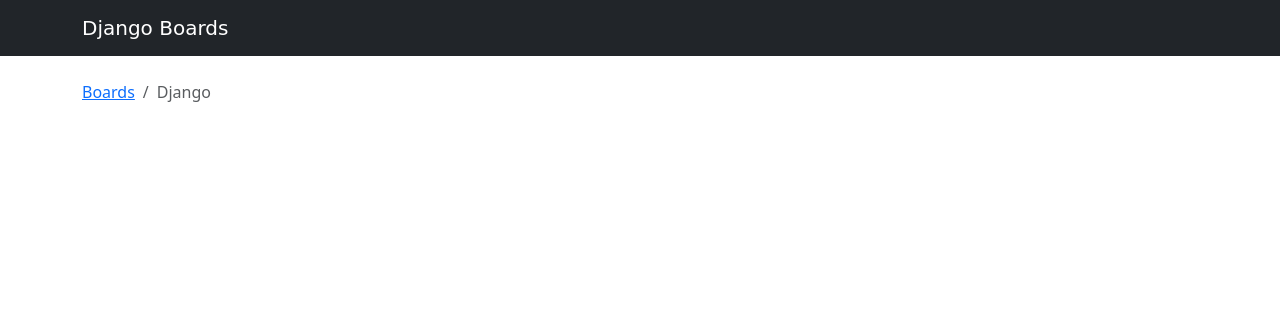
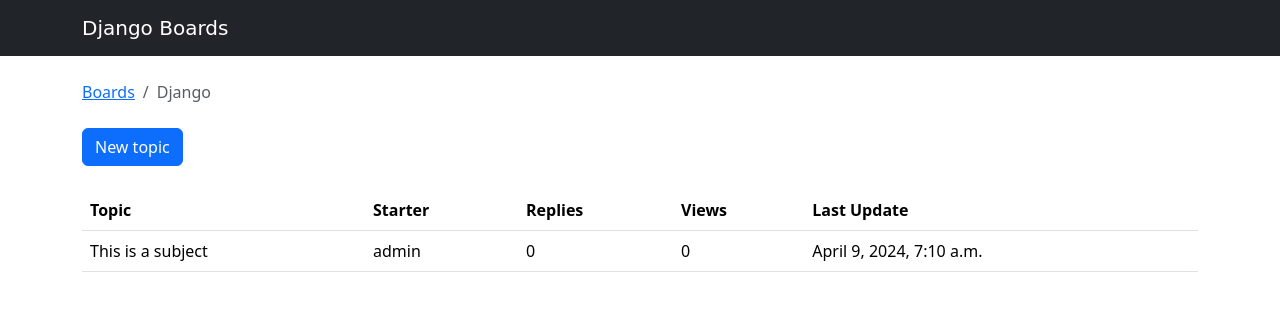
Before and after one commit to ruman-metahorizon/django_12_00_march_25, a Django app: page /boards/1/ in a window 1280 px wide. Shown: the top 316 px of the page. Run offline with Django 5.2, Linux system fonts and the light colour scheme; data comes from the database, SQL or seed files in the repository; some libraries are stand-ins or nearby versions; some web fonts are replaced.

Commit message:
List topic

```diff
--- a/blogs/templates/topics.html
+++ b/blogs/templates/topics.html
@@ -1,3 +1,4 @@
+
 {% extends 'base.html' %}
 
 {% block title %}
@@ -10,4 +11,31 @@
 {% endblock %}
 
 {% block content %}
+
+<div class="mb-4">
+  <a href="{% url 'new_topic' board.pk %}" class="btn btn-primary">New topic</a>
+</div>
+
+  <table class="table">
+    <thead class="thead-inverse">
+      <tr>
+        <th>Topic</th>
+        <th>Starter</th>
+        <th>Replies</th>
+        <th>Views</th>
+        <th>Last Update</th>
+      </tr>
+    </thead>
+    <tbody>
+      {% for topic in board.topics.all %}
+        <tr>
+          <td>{{ topic.subject }}</td>
+          <td>{{ topic.starter.username }}</td>
+          <td>0</td>
+          <td>0</td>
+          <td>{{ topic.last_updated }}</td>
+        </tr>
+      {% endfor %}
+    </tbody>
+  </table>
 {% endblock %}
```
Also changed, not shown: blogs/boards/tests.py (+10 -0 lines).
